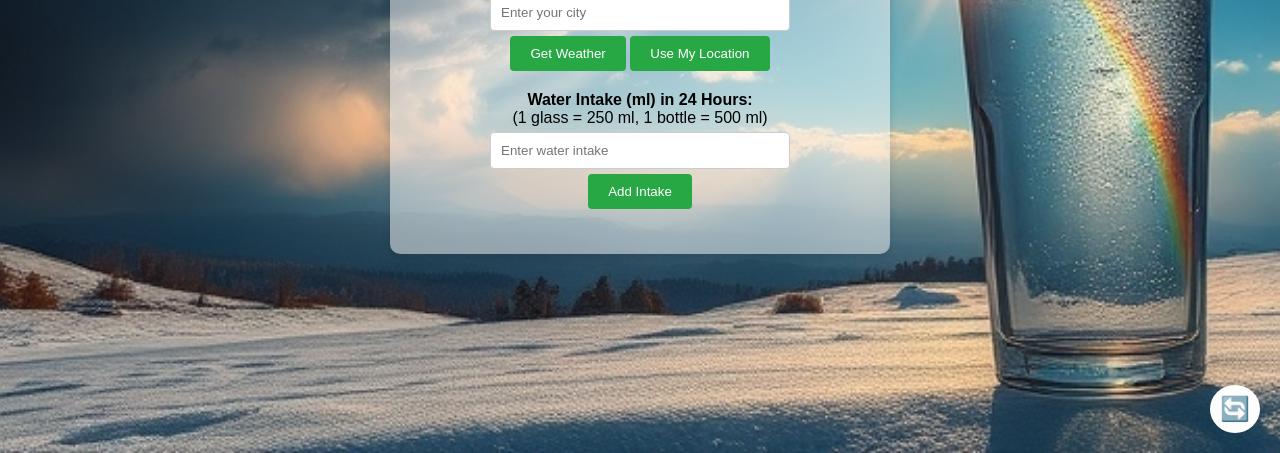
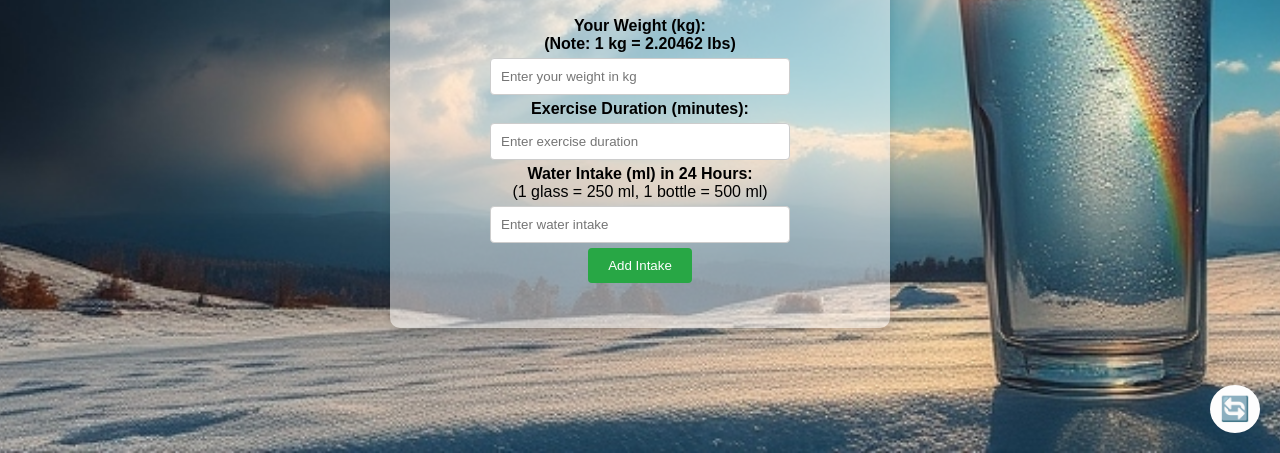
Before and after one commit to samikshaasodekar/ClimeHydrate, a plain HTML site: page index.html in a window 1280 px wide. Shown: the part 347-800 px from the top of the page. Drawn offline with Linux system fonts and the light colour scheme.

Commit message:
Update index.html

```diff
--- a/index.html
+++ b/index.html
@@ -20,6 +20,16 @@
         </form>
         <div id="weather-info" class="weather-display"></div>
         <form id="intake-form">
+            <div class="input-group">
+                <div class="input-item">
+                    <label for="weight">Your Weight (kg):<br><span class="note">(Note: 1 kg = 2.20462 lbs)</span></label>
+                    <input type="number" id="weight" placeholder="Enter your weight in kg">
+                </div>
+                <div class="input-item">
+                    <label for="exercise">Exercise Duration (minutes):</label>
+                    <input type="number" id="exercise" placeholder="Enter exercise duration">
+                </div>
+            </div>
             <label for="intake"><b>Water Intake (ml) in 24 Hours:</b></label>
             <span>(1 glass = 250 ml, 1 bottle = 500 ml)</span>
             <input type="number" id="intake" min="0" placeholder="Enter water intake">
```
